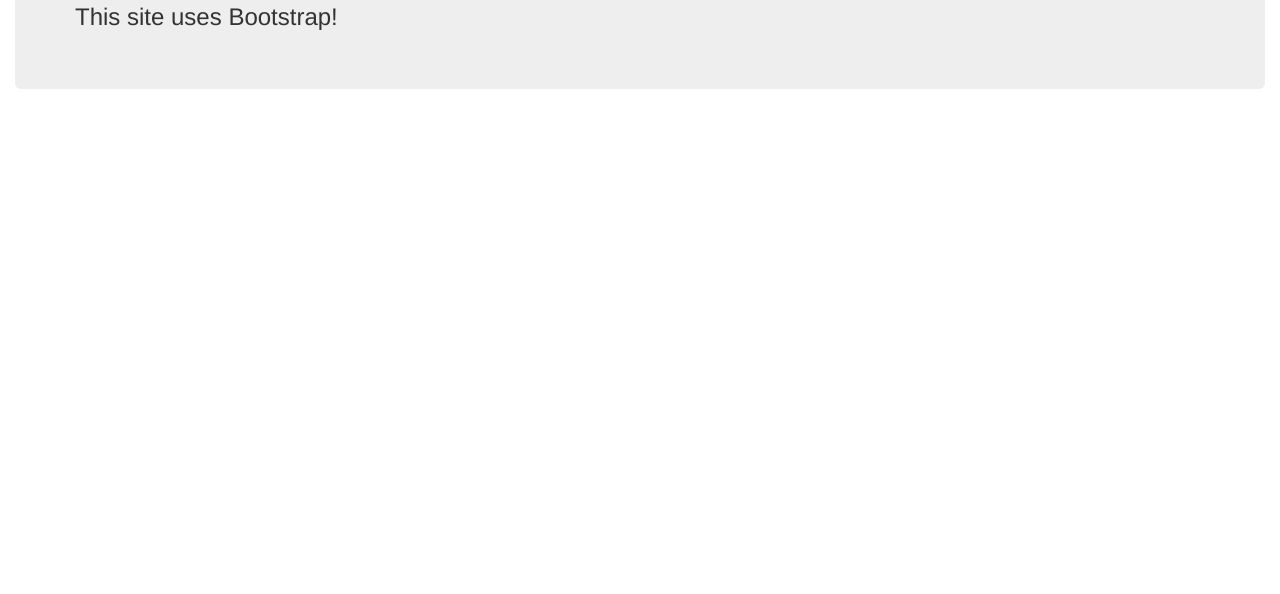
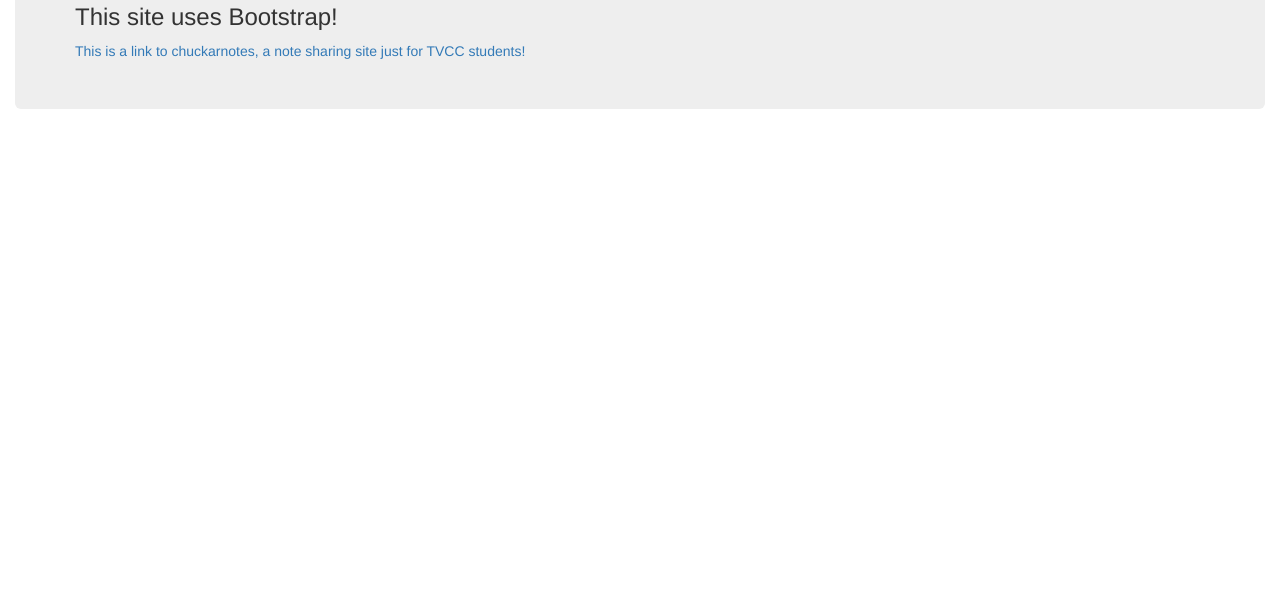
Before and after one commit to mccallofthewild/day-2, a plain HTML site: page index.html in a window 1280 px wide. Shown: the part 206-800 px from the top of the page. Drawn offline with nearby package versions, Linux system fonts and the light colour scheme.

Commit message:
added link

```diff
--- a/index.html
+++ b/index.html
@@ -11,6 +11,7 @@
         <h1>This is the Day 2 page!</h1>
         <h2>This is inside an h2 tag!</h2>
         <h3>This site uses Bootstrap!</h3>
+        <a href="http://www.chuckarnotes.com">This is a link to chuckarnotes, a note sharing site just for TVCC students!</a>
     </div>
 </div>
 </body>
```
